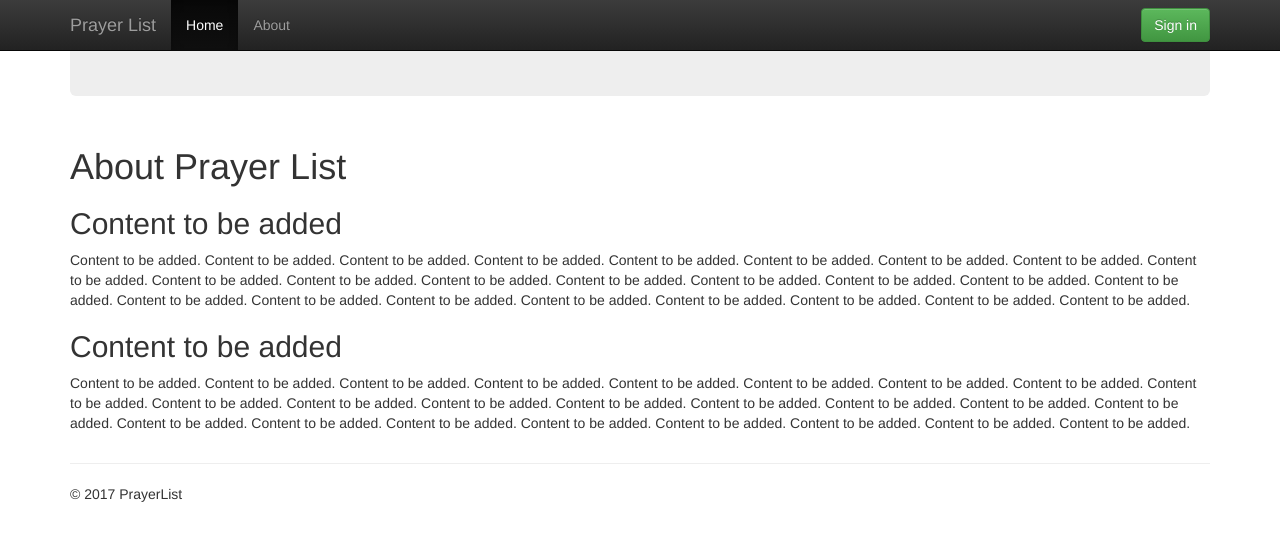
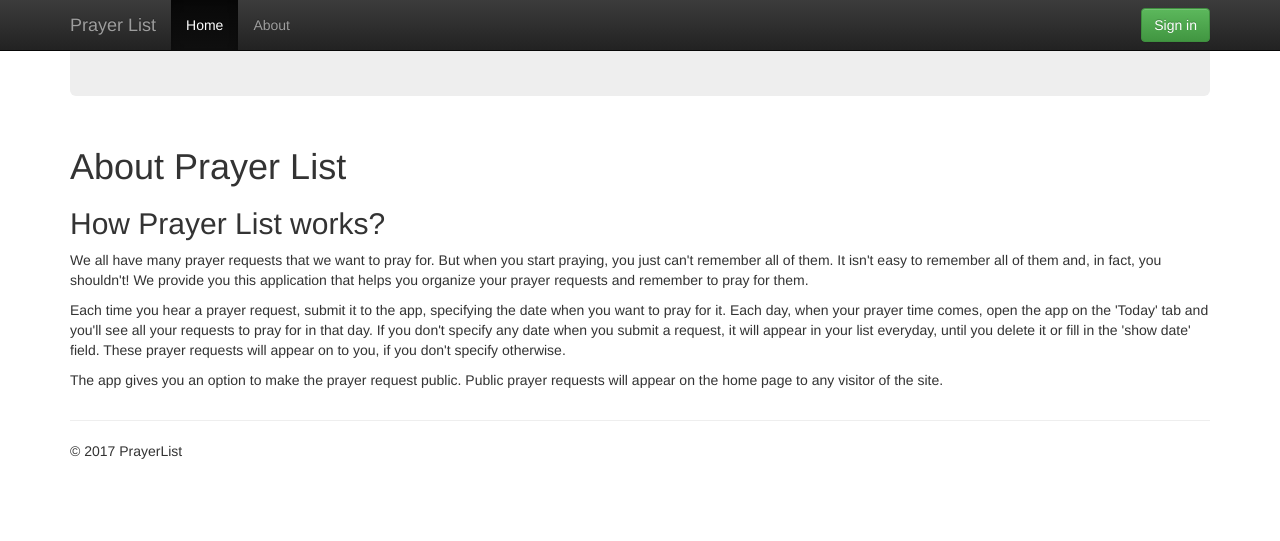
Before and after one commit to die2live/prayerlist, a Django app: page /about/ in a window 1280 px wide. Shown: the top 541 px of the page. Run offline with Django 3.2, Linux system fonts and the light colour scheme; some libraries are stand-ins or nearby versions.

Commit message:
added content to About page. closes #5

```diff
--- a/src/prayerlistapp/templates/about.html
+++ b/src/prayerlistapp/templates/about.html
@@ -5,22 +5,12 @@
   <div class="row">
     <div class="col-md-12">
       <h1>About Prayer List</h1>
-      <h2>Content to be added</h2>
-      <p>
-      	Content to be added. Content to be added. Content to be added. Content to be added. Content to be added.
-      	Content to be added. Content to be added. Content to be added. Content to be added. Content to be added.
-      	Content to be added. Content to be added. Content to be added. Content to be added. Content to be added.
-      	Content to be added. Content to be added. Content to be added. Content to be added. Content to be added.
-      	Content to be added. Content to be added. Content to be added. Content to be added. Content to be added.
-      </p>
-      <h2>Content to be added</h2>
-      <p>
-      	Content to be added. Content to be added. Content to be added. Content to be added. Content to be added.
-      	Content to be added. Content to be added. Content to be added. Content to be added. Content to be added.
-      	Content to be added. Content to be added. Content to be added. Content to be added. Content to be added.
-      	Content to be added. Content to be added. Content to be added. Content to be added. Content to be added.
-      	Content to be added. Content to be added. Content to be added. Content to be added. Content to be added.
-      </p>
+      <h2>How Prayer List works?</h2>
+      <p>We all have many prayer requests that we want to pray for. But when you start praying, you just can't remember all of them. It isn't easy to remember all of them and, in fact, you shouldn't! We provide you this application that helps you organize your prayer requests and remember to pray for them.</p>
+
+      <p>Each time you hear a prayer request, submit it to the app, specifying the date when you want to pray for it. Each day, when your prayer time comes, open the app on the 'Today' tab and you'll see all your requests to pray for in that day. If you don't specify any date when you submit a request, it will appear in your list everyday, until you delete it or fill in the 'show date' field. These prayer requests will appear on to you, if you don't specify otherwise.</p>
+
+      <p>The app gives you an option to make the prayer request public. Public prayer requests will appear on the home page to any visitor of the site.</p>
     </div>
   </div>
 
```
